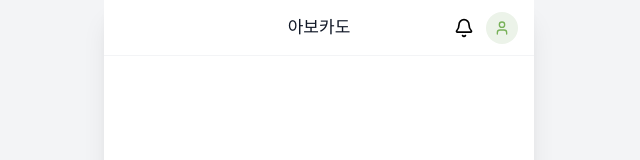
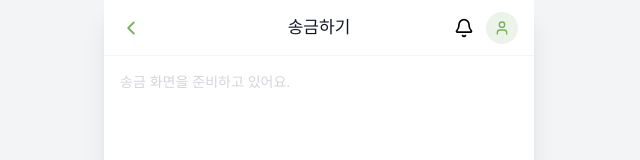
Before and after one commit to kb-avocado/avocado-frontend, a Vue app: page /transfer in a window 1280 px wide. Shown: the top 160 px of the page, without its empty margins (321-961 px from the left). Built offline with nearby package versions, Linux system fonts and the light colour scheme.

Commit message:
[AVCD-35] feat: 공통 송금 라우트 추가

```diff
--- a/src/router/index.js
+++ b/src/router/index.js
@@ -46,7 +46,6 @@ const routes = [
     meta: { hideLayout: true }
   },
 
-
   // 하단 네비게이션 바 5개 탭
   {
     path: '/home',
@@ -77,6 +76,17 @@ const routes = [
     name: 'report',
     component: () => import('@/views/report/ReportView.vue'),
     meta: { title: '과카몰리 리포트' }
+  },
+
+  // 송금
+  {
+    path: '/transfer',
+    name: 'transfer',
+    component: () => import('@/views/transfer/TransferView.vue'),
+    meta: {
+      title: '송금하기',
+      showBack: true
+    }
   },
 
   /* 저금통 목록 */
@@ -140,7 +150,7 @@ const routes = [
     name: 'piggyBonusTransferStub',
     component: () => import('@/views/piggy/PiggyBonusTransferStub.vue'),
     meta: { hideLayout: true, title: '송금하기 (임시)' }
-  },
+  }
 ]
 
 const router = createRouter({
--- /dev/null
+++ b/src/views/transfer/TransferView.vue
@@ -0,0 +1,5 @@
+<template>
+  <div class="p-4">
+    <p class="text-muted text-sm">송금 화면을 준비하고 있어요.</p>
+  </div>
+</template>
```
